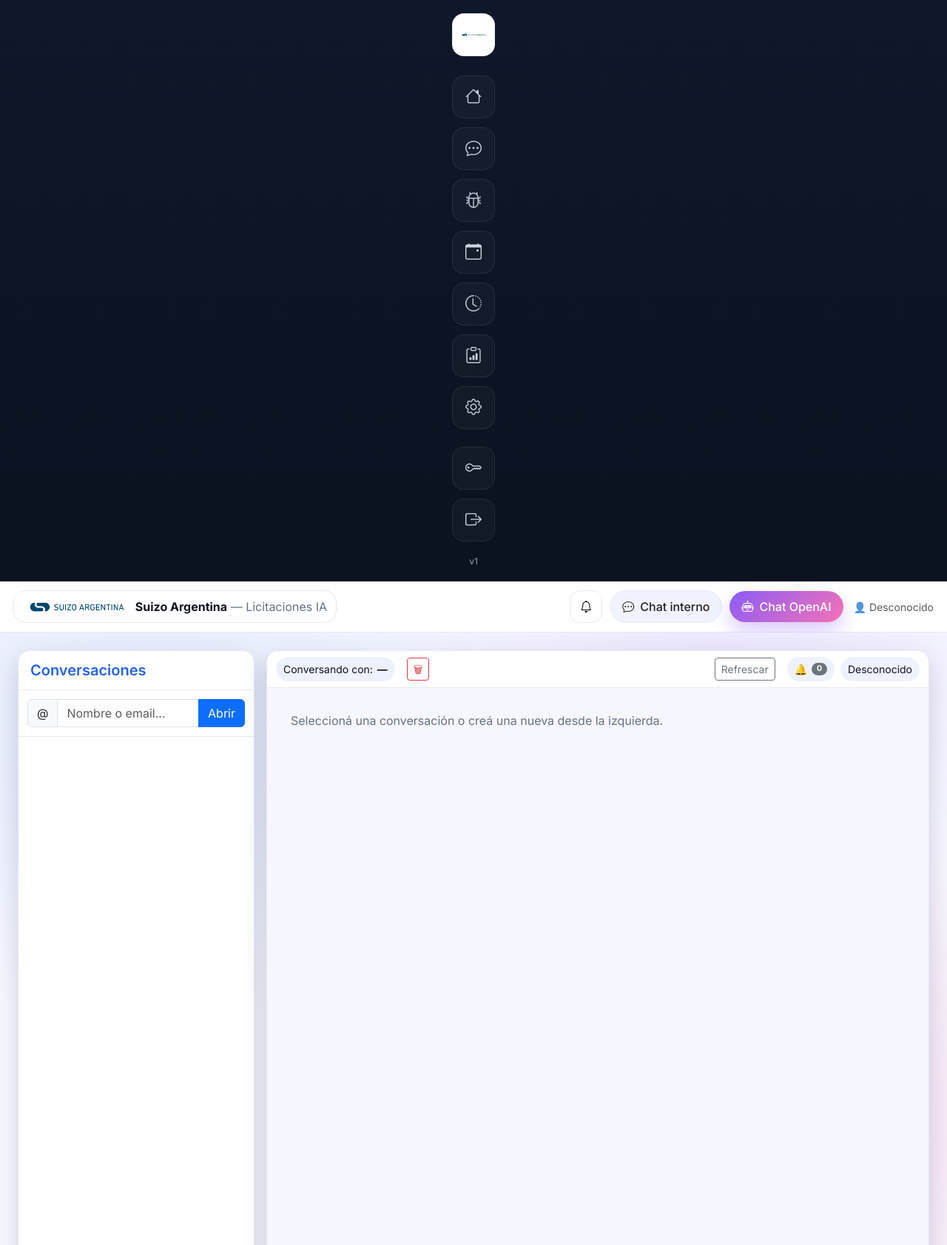
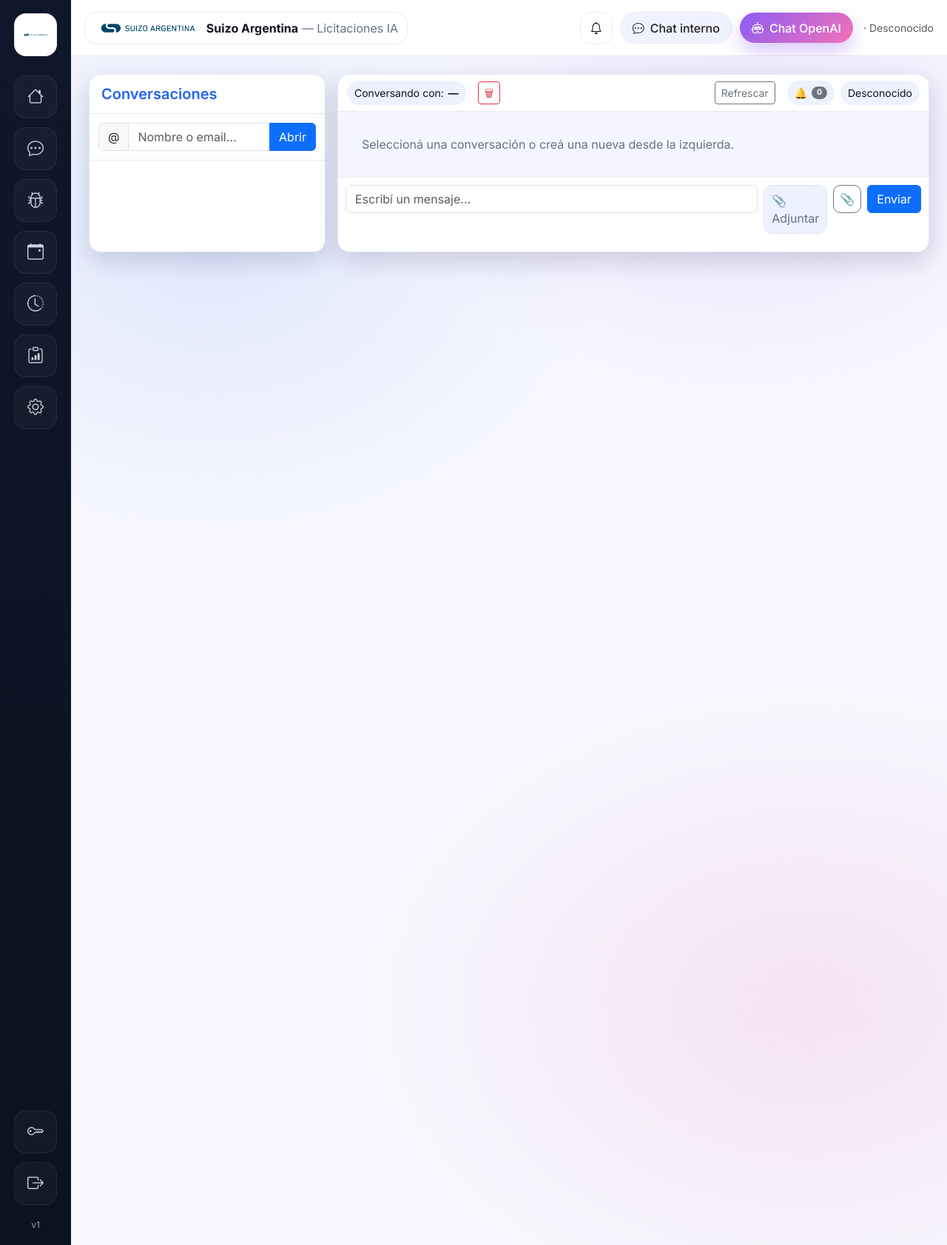
Before and after one commit to andrestor94/pliegos_ai_web_public, a FastAPI app: template templates/chat.html in a window 1280 px wide. Shown: the whole page at 74% size. Run offline with FastAPI, Linux system fonts and the light colour scheme; the template is opened without the code that fills it, so the values that code supplies are empty; some libraries are stand-ins or nearby versions.

Commit message:
fix(chat): encapsular estilos y layout; sin .app global

```diff
--- a/templates/chat.html
+++ b/templates/chat.html
@@ -15,157 +15,118 @@
     --border-strong: #d9def0;
   }
 
-  .app { min-height: calc(100vh - var(--navbar-h,56px)); display:flex; flex-direction:column; }
-  .chat-wrap { flex:1; display:grid; grid-template-columns: 320px 1fr; gap:16px; }
-  @media (max-width: 900px){ .chat-wrap{ grid-template-columns: 1fr; } }
+  /* === Layout encapsulado del chat (NO usar .app / body) === */
+  .chat-app{ display:grid; grid-template-columns: 320px 1fr; gap:16px; }
+  @media (max-width: 900px){ .chat-app{ grid-template-columns: 1fr; } }
 
-  .panel { background: var(--card); border-radius: 16px; box-shadow: var(--shadow); overflow: hidden; border:1px solid var(--border); }
-  .panel .panel-title{ margin:0; padding:14px 16px; color: var(--brand); border-bottom: 1px solid var(--border); font-weight:600; }
+  .chat-panel{ background: var(--card); border-radius: 16px; box-shadow: var(--shadow); overflow: hidden; border:1px solid var(--border); }
+  .chat-panel .chat-title{ margin:0; padding:14px 16px; color: var(--brand); border-bottom: 1px solid var(--border); font-weight:600; }
 
   /* Hilos */
-  .hilos { display:flex; flex-direction:column; }
-  .hilos .top { padding:12px; border-bottom:1px solid var(--border); }
-  .auto-wrap{ position:relative; }
-  .auto-list{ position:absolute; z-index:1000; top:100%; left:0; right:0; background:var(--card); border:1px solid var(--border); border-radius:12px; margin-top:.25rem; list-style:none; padding:.25rem 0; display:none; max-height:280px; overflow:auto; box-shadow:var(--shadow); }
-  .auto-li{ padding:.5rem .75rem; cursor:pointer; }
-  .auto-li .nm{ font-weight:600; }
-  .auto-li .em{ font-size:.85rem; color:var(--text-2); }
-  .auto-li.active, .auto-li:hover{ background:var(--bg-soft); }
+  .chat-hilos{ display:flex; flex-direction:column; }
+  .chat-hilos .top { padding:12px; border-bottom:1px solid var(--border); }
+  .chat-auto-wrap{ position:relative; }
+  .chat-auto-list{ position:absolute; z-index:1000; top:100%; left:0; right:0; background:var(--card); border:1px solid var(--border); border-radius:12px; margin-top:.25rem; list-style:none; padding:.25rem 0; display:none; max-height:280px; overflow:auto; box-shadow:var(--shadow); }
+  .chat-auto-li{ padding:.5rem .75rem; cursor:pointer; }
+  .chat-auto-li .nm{ font-weight:600; }
+  .chat-auto-li .em{ font-size:.85rem; color:var(--text-2); }
+  .chat-auto-li.active, .chat-auto-li:hover{ background:var(--bg-soft); }
 
-  .hilos-list { overflow:auto; }
-  .item-hilo { padding:10px 12px; border-bottom:1px solid var(--border); cursor:pointer; display:flex; gap:8px; align-items:center; }
-  .item-hilo:hover{ background:var(--bg-soft); }
-  .item-hilo.active{ background:var(--bg-strong); }
-  .item-hilo .info { flex:1; min-width:0; }
-  .item-hilo .nombre{ font-weight:600; color:var(--text); white-space:nowrap; overflow:hidden; text-overflow:ellipsis; }
-  .item-hilo .fecha{ font-size:12px; color:var(--text-2); }
-  .item-hilo .btn-del{ border:none; background:transparent; font-size:18px; line-height:1; opacity:.7; }
-  .item-hilo .btn-del:hover{ opacity:1; }
+  .chat-hilos-list { overflow:auto; }
+  .chat-hilo-item { padding:10px 12px; border-bottom:1px solid var(--border); cursor:pointer; display:flex; gap:8px; align-items:center; }
+  .chat-hilo-item:hover{ background:var(--bg-soft); }
+  .chat-hilo-item.active{ background:var(--bg-strong); }
+  .chat-hilo-item .info { flex:1; min-width:0; }
+  .chat-hilo-item .nombre{ font-weight:600; color:var(--text); white-space:nowrap; overflow:hidden; text-overflow:ellipsis; }
+  .chat-hilo-item .fecha{ font-size:12px; color:var(--text-2); }
+  .chat-hilo-item .btn-del{ border:none; background:transparent; font-size:18px; line-height:1; opacity:.7; }
+  .chat-hilo-item .btn-del:hover{ opacity:1; }
 
-  /* Chat */
-  .chat { display:flex; flex-direction:column; }
+  /* Ventana de chat */
+  .chat-window{ display:flex; flex-direction:column; }
   .chat-head { padding:8px 12px; border-bottom:1px solid var(--border); display:flex; align-items:center; gap:8px; }
-  .chip { display:inline-flex; align-items:center; gap:6px; padding:6px 10px; background:var(--bg-soft); border-radius:999px; font-size:14px;}
-  .chat-body { flex:1; overflow:auto; padding:16px; background:var(--bg); border-radius:0; }
-  .msg { max-width: 70%; margin-bottom:12px; padding:10px 12px; border-radius:14px; background:#fff; box-shadow: 0 2px 8px rgba(0,0,0,.04);}
-  .msg.you { margin-left:auto; background:var(--brand-soft); }
-  .msg .meta{ font-size:12px; color:var(--text-2); margin-bottom:4px;}
-  .empty { color:var(--text-2); padding:16px; }
+  .chat-chip { display:inline-flex; align-items:center; gap:6px; padding:6px 10px; background:var(--bg-soft); border-radius:999px; font-size:14px;}
+  .chat-body { flex:1; overflow:auto; padding:16px; background:var(--bg); }
+  .chat-msg { max-width: 70%; margin-bottom:12px; padding:10px 12px; border-radius:14px; background:#fff; box-shadow: 0 2px 8px rgba(0,0,0,.04);}
+  .chat-msg.me { margin-left:auto; background:var(--brand-soft); }
+  .chat-msg .meta{ font-size:12px; color:var(--text-2); margin-bottom:4px;}
+  .chat-empty { color:var(--text-2); padding:16px; }
 
   .chat-input { border-top:1px solid var(--border); padding:10px; background:#fff; display:flex; gap:8px; align-items:flex-start; }
-  .btn-icon{ display:inline-flex; align-items:center; justify-content:center; width:38px; height:38px; border-radius:10px; }
+  .chat-btn-icon{ display:inline-flex; align-items:center; justify-content:center; width:38px; height:38px; border-radius:10px; }
 
-  /* Adjuntos múltiples */
-  .dz{
+  /* Adjuntos */
+  .chat-dz{
     flex:1; min-height:42px; border:1px dashed var(--border-strong); border-radius:12px;
     background:var(--bg-soft); padding:8px 10px; color:var(--text-2);
     display:flex; align-items:center; justify-content:center; gap:8px; cursor:pointer;
   }
-  .dz.dragover{ background:#eef6ff; border-color:#85aee6; }
-  .chips{ display:flex; flex-wrap:wrap; gap:6px; margin-top:6px; padding:0 12px 8px; }
-  .chip-file{ display:inline-flex; align-items:center; gap:8px; padding:5px 8px; background:var(--bg-soft); border-radius:999px; font-size:12px; }
-  .chip-file button{ border:none; background:transparent; line-height:1; font-size:14px; }
-  .chip-thumb{ width:26px; height:26px; border-radius:6px; object-fit:cover; background:#fff; border:1px solid var(--border); }
+  .chat-dz.dragover{ background:#eef6ff; border-color:#85aee6; }
+  .chat-chips{ display:flex; flex-wrap:wrap; gap:6px; margin-top:6px; padding:0 12px 8px; }
+  .chat-chip-file{ display:inline-flex; align-items:center; gap:8px; padding:5px 8px; background:var(--bg-soft); border-radius:999px; font-size:12px; }
+  .chat-chip-file button{ border:none; background:transparent; line-height:1; font-size:14px; }
+  .chat-chip-thumb{ width:26px; height:26px; border-radius:6px; object-fit:cover; background:#fff; border:1px solid var(--border); }
 </style>
 {% endblock %}
 
 {% block content %}
-<div class="app">
-  <div class="chat-wrap">
+<div class="grid">
+  <section class="col-12">
+    <div class="chat-app">
+
       <!-- Sidebar: Hilos -->
-    <aside class="panel hilos">
-      <h5 class="panel-title">Conversaciones</h5>
+      <aside class="chat-panel chat-hilos">
+        <h5 class="chat-title">Conversaciones</h5>
         <div class="top">
-        <div class="auto-wrap">
+          <div class="chat-auto-wrap">
             <div class="input-group">
               <span class="input-group-text">@</span>
               <input id="nuevoPara" type="text" class="form-control" placeholder="Nombre o email..." autocomplete="off" />
               <button id="btnAbrir" class="btn btn-primary">Abrir</button>
             </div>
-          <ul id="sugs" class="auto-list" role="listbox" aria-label="Sugerencias"></ul>
+            <ul id="sugs" class="chat-auto-list" role="listbox" aria-label="Sugerencias"></ul>
           </div>
         </div>
-      <div id="listaHilos" class="hilos-list"></div>
+        <div id="listaHilos" class="chat-hilos-list"></div>
       </aside>
 
-    <!-- Main: Chat -->
-    <section class="panel chat">
+      <!-- Ventana principal -->
+      <section class="chat-panel chat-window">
         <div class="chat-head">
-        <div class="chip">Conversando con: <strong id="conEmail">—</strong></div>
+          <div class="chat-chip">Conversando con: <strong id="conEmail">—</strong></div>
           <button id="btnEliminarChat" class="btn btn-sm btn-outline-danger ms-2" title="Eliminar chat (ocultar)">🗑</button>
           <button id="btnRefrescar" class="btn btn-sm btn-outline-secondary ms-auto">Refrescar</button>
-        <span id="noLeidosWrap" class="chip ms-2" title="Mensajes no leídos">
+          <span id="noLeidosWrap" class="chat-chip ms-2" title="Mensajes no leídos">
             🔔 <span id="noLeidosBadge" class="badge bg-secondary rounded-pill">0</span>
           </span>
-        <span class="chip d-none d-md-inline"><span id="yoEmail">...</span></span>
+          <span class="chat-chip d-none d-md-inline"><span id="yoEmail">...</span></span>
         </div>
 
         <div id="chatBody" class="chat-body">
-        <div class="empty">Seleccioná una conversación o creá una nueva desde la izquierda.</div>
+          <div class="chat-empty">Seleccioná una conversación o creá una nueva desde la izquierda.</div>
         </div>
 
         <div class="chat-input">
-        <input id="inputMsg" type="text" class="form-control" placeholder="Escribe un mensaje..." />
-        <div id="drop" class="dz" title="Clic o arrastrá archivos">
+          <input id="inputMsg" type="text" class="form-control" placeholder="Escribí un mensaje..." />
+          <div id="drop" class="chat-dz" title="Clic o arrastrá archivos">
             📎 Adjuntar
             <input id="inputFiles" type="file" multiple style="display:none" />
           </div>
-        <button id="btnPick" class="btn btn-outline-secondary btn-icon" title="Elegir archivos">📎</button>
+          <button id="btnPick" class="btn btn-outline-secondary chat-btn-icon" title="Elegir archivos">📎</button>
           <button id="btnEnviar" class="btn btn-primary">Enviar</button>
         </div>
-      <div id="chips" class="chips"></div>
+        <div id="chips" class="chat-chips"></div>
       </section>
+
     </div>
+  </section>
 </div>
 {% endblock %}
 
 {% block extra_scripts %}
 <script>
-  /* ===== Helpers UI ===== */
+  /* ===== Helpers ===== */
   function escapeHtml(str){ return (str||'').toString().replace(/[&<>"']/g, s => ({'&':'&amp;','<':'&lt;','>':'&gt;','"':'&quot;',"'":'&#39;'}[s])); }
-
-  // Navbar user state
-  (async function getUsuario(){
-    try{
-      const r = await fetch("/usuario-actual");
-      const d = await r.json();
-      const el = document.getElementById("usuario-nombre");
-      if(el) el.textContent = `👤 ${d.usuario}`;
-      document.getElementById("admin-link-desktop")?.classList.toggle("d-none", (d.rol||'').toLowerCase()!=="admin");
-      document.getElementById("admin-link-mobile")?.classList.toggle("d-none", (d.rol||'').toLowerCase()!=="admin");
-    }catch(e){}
-  })();
-
-  // Close offcanvas on nav click
-  document.addEventListener('click', (e)=>{
-    const link = e.target.closest('.offcanvas .nav-link-mobile, .offcanvas .btn, .offcanvas .dropdown-item');
-    if (!link) return;
-    const offcanvasEl = document.getElementById('menuOffcanvas');
-    if (!offcanvasEl) return;
-    const offcanvas = bootstrap.Offcanvas.getInstance(offcanvasEl);
-    if (offcanvas) offcanvas.hide();
-  });
-  function logout(){ fetch("/logout", { method: "POST" }).then(() => window.location.href = "/login"); }
-
-  /* ===== Config adjuntos desde backend ===== */
-  let CONFIG = { allowed_ext: ['pdf','png','jpg','jpeg','gif','webp','txt','csv','xlsx','xls','docx','doc','pptx'], max_files: 10, max_total_mb: 50 };
-  (async function cargarConfig(){
-    try{
-      const r = await fetch('/chat/config');
-      if(r.ok){
-        const cfg = await r.json();
-        if(cfg?.allowed_ext) CONFIG = cfg;
-      }
-    }catch(e){}
-    // ya no mostramos ningún texto de límites en la UI
-  })();
-  function extPermitida(name){ const ext=(name.split('.').pop()||'').toLowerCase(); return CONFIG.allowed_ext.includes(ext); }
-  function isImage(name){ return /\.(png|jpg|jpeg|gif|webp)$/i.test(name); }
-
-  /* ===== Estado global ===== */
-  let yo = null, con = null, refresco = null, refrescoNoLeidos = null;
-  let selectedFiles = [];
-
   async function getJSON(url){ const r=await fetch(url); if(!r.ok) throw new Error("HTTP "+r.status); return r.json(); }
   async function postJSON(url,data){
     const r=await fetch(url,{ method:'POST', headers:{'Content-Type':'application/json'}, body:JSON.stringify(data) });
@@ -174,9 +135,21 @@
     return payload;
   }
 
-  /* ===== Sidebar: hilos y autocompletar ===== */
+  /* ===== Config adjuntos ===== */
+  let CONFIG = { allowed_ext: ['pdf','png','jpg','jpeg','gif','webp','txt','csv','xlsx','xls','docx','doc','pptx'], max_files: 10, max_total_mb: 50 };
+  (async function(){
+    try{ const r = await fetch('/chat/config'); if(r.ok){ const cfg=await r.json(); if(cfg?.allowed_ext) CONFIG=cfg; } }catch(e){}
+  })();
+  function extPermitida(name){ const ext=(name.split('.').pop()||'').toLowerCase(); return CONFIG.allowed_ext.includes(ext); }
+  function isImage(name){ return /\.(png|jpg|jpeg|gif|webp)$/i.test(name); }
+
+  /* ===== Estado ===== */
+  let yo = null, con = null, refresco = null, refrescoNoLeidos = null;
+  let selectedFiles = [];
+
+  /* ===== Sidebar: hilos ===== */
   function setActiveHilo(email){
-    document.querySelectorAll('.item-hilo').forEach(el=> el.classList.toggle('active', el.dataset.email === email));
+    document.querySelectorAll('.chat-hilo-item').forEach(el=> el.classList.toggle('active', el.dataset.email === email));
   }
   function renderHilos(hilos){
     const cont = document.getElementById('listaHilos');
@@ -184,7 +157,7 @@
     if(!hilos?.length){ cont.innerHTML = '<div class="p-3 text-muted">Sin conversaciones aún.</div>'; return; }
     hilos.forEach(h=>{
       const div = document.createElement('div');
-      div.className = 'item-hilo';
+      div.className = 'chat-hilo-item';
       div.dataset.email = h.con;
       div.innerHTML = `
         <div class="info">
@@ -216,7 +189,7 @@
     if(!sugItems.length){ $sugs.style.display='none'; return; }
     sugItems.forEach((it,i)=>{
       const li=document.createElement('li');
-      li.className = 'auto-li' + (i===sugIdx?' active':'' );
+      li.className = 'chat-auto-li' + (i===sugIdx?' active':'' );
       li.role='option';
       li.innerHTML = `<div class="nm">${escapeHtml(it.nombre || '(Sin nombre)')}</div><div class="em">${escapeHtml(it.email)}</div>`;
       li.onclick = ()=> seleccionarSugerencia(i);
@@ -236,16 +209,16 @@
     else if(e.key==='Enter'){ if(sugIdx>=0){ e.preventDefault(); seleccionarSugerencia(sugIdx); } }
     else if(e.key==='Escape'){ $sugs.style.display='none'; }
   });
-  document.addEventListener('click', (e)=>{ if(!e.target.closest('.auto-wrap')) $sugs.style.display='none'; });
+  document.addEventListener('click', (e)=>{ if(!e.target.closest('.chat-auto-wrap')) $sugs.style.display='none'; });
 
-  /* ===== Chat: mensajes ===== */
+  /* ===== Mensajes ===== */
   function renderMensajes(mensajes){
     const body = document.getElementById('chatBody');
     body.innerHTML = '';
-    if(!mensajes?.length){ body.innerHTML = '<div class="empty">No hay mensajes aún. ¡Escribe el primero!</div>'; return; }
+    if(!mensajes?.length){ body.innerHTML = '<div class="chat-empty">No hay mensajes aún. ¡Escribí el primero!</div>'; return; }
     mensajes.forEach(m=>{
       const div = document.createElement('div');
-      div.className = 'msg' + (m.de === yo ? ' you' : '');
+      div.className = 'chat-msg' + (m.de === yo ? ' me' : '');
       const meta = `<div class="meta">${escapeHtml(m.de)} • ${m.fecha}</div>`;
       const txt  = m.texto ? `<div class="txt">${escapeHtml(m.texto)}</div>` : '';
       let adj = '';
@@ -298,7 +271,7 @@
       await postJSON('/chat/ocultar', { con: email });
       if(con === email){
         con=null; document.getElementById('conEmail').textContent='—';
-        document.getElementById('chatBody').innerHTML='<div class="empty">Seleccioná una conversación o creá una nueva desde la izquierda.</div>';
+        document.getElementById('chatBody').innerHTML='<div class="chat-empty">Seleccioná una conversación o creá una nueva desde la izquierda.</div>';
         if(refresco) clearInterval(refresco);
       }
       await cargarHilos(); await cargarNoLeidos();
@@ -306,7 +279,7 @@
   }
   async function marcarLeidos(remitente){ if(!remitente) return; try{ await postJSON('/chat/marcar-leidos', { de: remitente }); }catch(e){} }
 
-  /* ===== Envío de mensajes y adjuntos ===== */
+  /* ===== Envío ===== */
   const $files = document.getElementById('inputFiles');
   const $drop  = document.getElementById('drop');
   const $chips = document.getElementById('chips');
@@ -328,16 +301,15 @@
     limitTotal(); renderChips();
   }
   function limitTotal(){
-    // Se respeta el límite total silenciosamente (sin texto en UI)
     const maxBytes = CONFIG.max_total_mb*1024*1024;
     while(selectedFiles.reduce((a,b)=>a+b.size,0) > maxBytes){ selectedFiles.pop(); }
   }
   function renderChips(){
     $chips.innerHTML=''; if(!selectedFiles.length) return;
     selectedFiles.forEach((f, idx)=>{
-      const chip=document.createElement('span'); chip.className='chip-file';
+      const chip=document.createElement('span'); chip.className='chat-chip-file';
       if(isImage(f.name)){
-        const img=document.createElement('img'); img.className='chip-thumb'; img.alt=f.name;
+        const img=document.createElement('img'); img.className='chat-chip-thumb'; img.alt=f.name;
         const fr=new FileReader(); fr.onload=e=> img.src=e.target.result; fr.readAsDataURL(f); chip.appendChild(img);
       }
       const label=document.createElement('span'); label.innerHTML=`${escapeHtml(f.name)} <small class="muted">${Math.round(f.size/1024)} KB</small>`;
@@ -379,14 +351,13 @@
   }
   function toggleSending(sending){ const btn=document.getElementById('btnEnviar'); btn.disabled=sending; btn.textContent = sending ? 'Enviando…' : 'Enviar'; }
 
-  // Eventos envío
   document.getElementById('btnEnviar').onclick = enviar;
   document.getElementById('inputMsg').addEventListener('keypress', (e)=>{ if(e.key === 'Enter') enviar(); });
   document.getElementById('btnRefrescar').onclick = ()=> { cargarMensajes(); cargarHilos(); };
   document.getElementById('btnAbrir').onclick = ()=>{ const email = $input.value.trim(); if(!email) return; abrirChat(email); };
   document.getElementById('btnEliminarChat').onclick = ()=> ocultar(con);
 
-  /* ===== No leídos + auto refresh ===== */
+  /* ===== No leídos & auto refresh ===== */
   async function cargarNoLeidos(){
     try{
       const data = await getJSON('/chat/no-leidos');
@@ -401,53 +372,13 @@
   function iniciarAutoRefresh(){ if(refresco) clearInterval(refresco); refresco = setInterval(cargarMensajes, 5000); }
   function iniciarAutoNoLeidos(){ if(refrescoNoLeidos) clearInterval(refrescoNoLeidos); refrescoNoLeidos = setInterval(cargarNoLeidos, 10000); }
 
-  /* ===== Notificaciones flotantes (campana) ===== */
-  function showToast({title="Aviso", body="", icon="info"}){
-    const container=document.getElementById('toastContainer'); if(!container) return;
-    const el=document.createElement('div'); el.className='toast align-items-center'; el.setAttribute('role','alert'); el.setAttribute('aria-live','assertive'); el.setAttribute('aria-atomic','true');
-    el.innerHTML=`<div class="toast-header">
-      <i class="bi bi-${icon} me-1"></i>
-      <strong class="me-auto">${title}</strong>
-      <small>Ahora</small>
-      <button type="button" class="btn-close ms-2 mb-1" data-bs-dismiss="toast" aria-label="Cerrar"></button>
-    </div><div class="toast-body">${body}</div>`;
-    container.appendChild(el); const t=new bootstrap.Toast(el,{delay:3000}); t.show(); el.addEventListener('hidden-bs.toast',()=>el.remove());
-  }
-  let notifOpen=false;
-  function toggleNotifPanel(){ notifOpen=!notifOpen; const p=document.getElementById('notif-panel'); if(p) p.style.display = notifOpen ? 'block':'none'; }
-  function renderBadge(n){
-    const b=document.getElementById('notif-badge');
-    if(!b) return;
-    if(n>0){ b.style.display='inline-block'; b.textContent=n; } else { b.style.display='none'; }
-  }
-  function renderNotifs(items){
-    const list=document.getElementById('notif-list'); if(!list) return; list.innerHTML='';
-    if(!items?.length){ list.innerHTML='<div class="p-3 text-muted">Sin notificaciones</div>'; return; }
-    items.forEach(n=>{
-      const div=document.createElement('div'); div.className='item '+(!n.leida?'unread':''); div.style.padding='10px 12px'; div.style.borderBottom='1px solid #f0f2f5';
-      div.innerHTML=`<div style="font-weight:600">${escapeHtml(n.titulo||'Notificación')}</div>
-                     <div class="small">${escapeHtml(n.cuerpo||'')}</div>
-                     <div class="small text-muted">${escapeHtml(n.fecha_legible||'')}</div>`;
-      list.appendChild(div);
-    });
-  }
-  async function fetchNotifs(){
-    try{
-      const r=await fetch('/notificaciones?limit=20'); if(!r.ok) return;
-      const data=await r.json();
-      renderNotifs(data.items||[]);
-      renderBadge(data.total_unread||0);
-    }catch(e){}
-  }
-
   /* ===== Boot ===== */
+  const $sugsEl=document.getElementById('sugs'); // evita warnings si no existe
   (async ()=>{
     await cargarYo();
     await cargarHilos();
     await cargarNoLeidos();
     iniciarAutoNoLeidos();
-    fetchNotifs();
-    setInterval(fetchNotifs, 30000);
   })();
 </script>
 {% endblock %}
```
Lines whose indentation alone changed are shown as unchanged.
